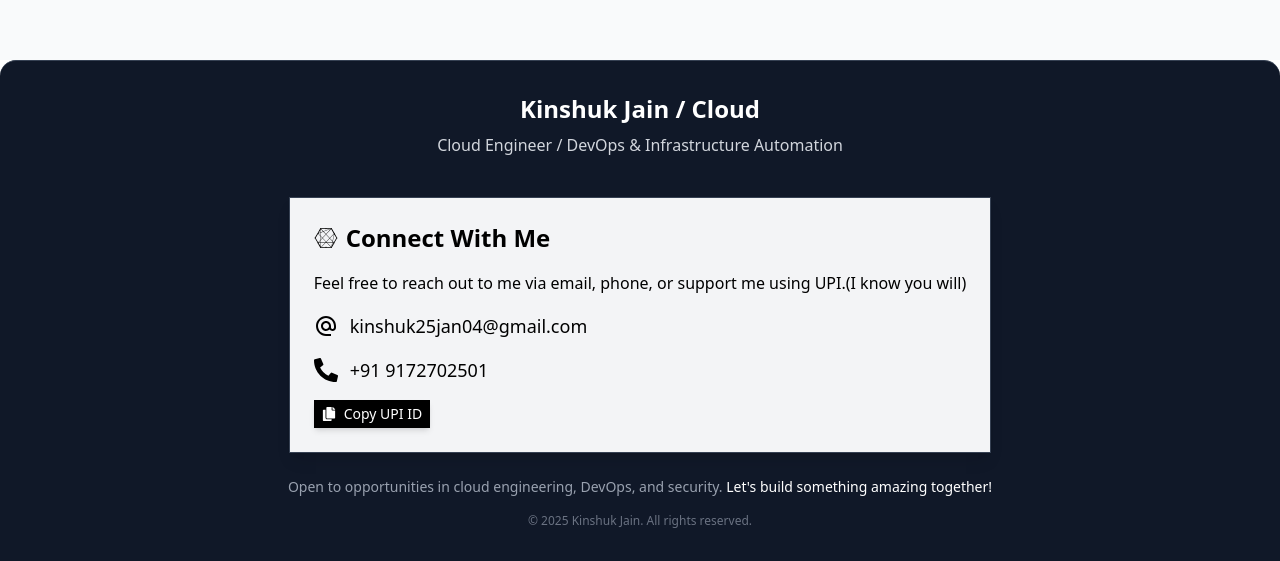
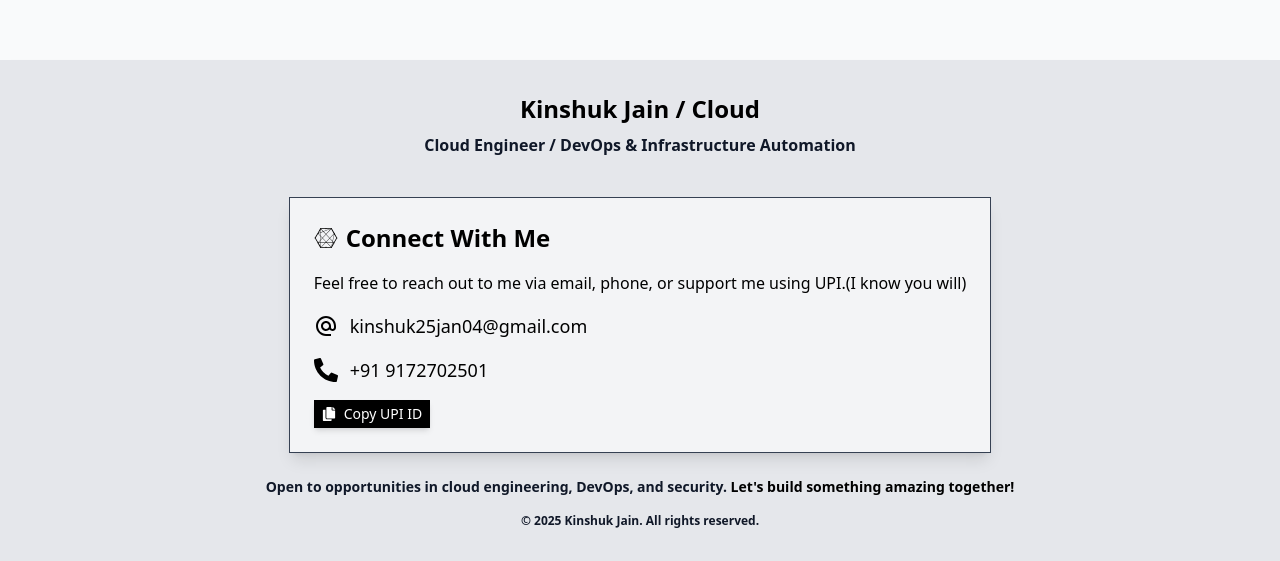
Before and after one commit to kinshukjainn/kinshukkportfolio, a React (Vite) app: page /awsdocs in a window 1280 px wide. Shown: the part 812-1373 px from the top of the page. Built offline with nearby package versions, Linux system fonts and the light colour scheme.

Commit message:
new changes and they r appealing

```diff
--- a/src/components/Footer.tsx
+++ b/src/components/Footer.tsx
@@ -9,7 +9,7 @@ const Footer = () => {
       initial={{ opacity: 0, y: 20 }}
       animate={{ opacity: 1, y: 0 }}
       transition={{ duration: 0.6, ease: "easeInOut" }}
-      className="bg-gray-900 text-white border-t border-gray-700 rounded-t-2xl shadow-lg font-poppins py-8"
+      className="bg-gray-200 text-black border-t border-gray-200 shadow-lg font-poppins py-8"
     >
       <div className="container mx-auto px-6 flex flex-col items-center text-center">
         {/* Name & Tagline */}
@@ -25,7 +25,7 @@ const Footer = () => {
           initial={{ opacity: 0, y: -10 }}
           animate={{ opacity: 1, y: 0 }}
           transition={{ delay: 0.4, duration: 0.5 }}
-          className="mt-2 max-w-lg text-gray-300"
+          className="mt-2 max-w-lg font-semibold text-gray-900"
         >
           Cloud Engineer / DevOps & Infrastructure Automation
         </motion.p>
@@ -45,10 +45,10 @@ const Footer = () => {
           initial={{ opacity: 0, y: -10 }}
           animate={{ opacity: 1, y: 0 }}
           transition={{ delay: 0.6, duration: 0.5 }}
-          className="text-sm text-gray-400 mt-6"
+          className="text-sm font-semibold text-gray-900 mt-6"
         >
           Open to opportunities in cloud engineering, DevOps, and security. {" "}
-          <span className="text-white font-medium">Let's build something amazing together!</span>
+          <span className="text-black font-semibold font-medium">Let's build something amazing together!</span>
         </motion.p>
 
         {/* Copyright */}
@@ -56,7 +56,7 @@ const Footer = () => {
           initial={{ opacity: 0, y: -10 }}
           animate={{ opacity: 1, y: 0 }}
           transition={{ delay: 0.7, duration: 0.5 }}
-          className="text-xs text-gray-500 mt-4"
+          className="text-xs font-semibold text-gray-900 mt-4"
         >
           © {new Date().getFullYear()} Kinshuk Jain. All rights reserved.
         </motion.p>
```
